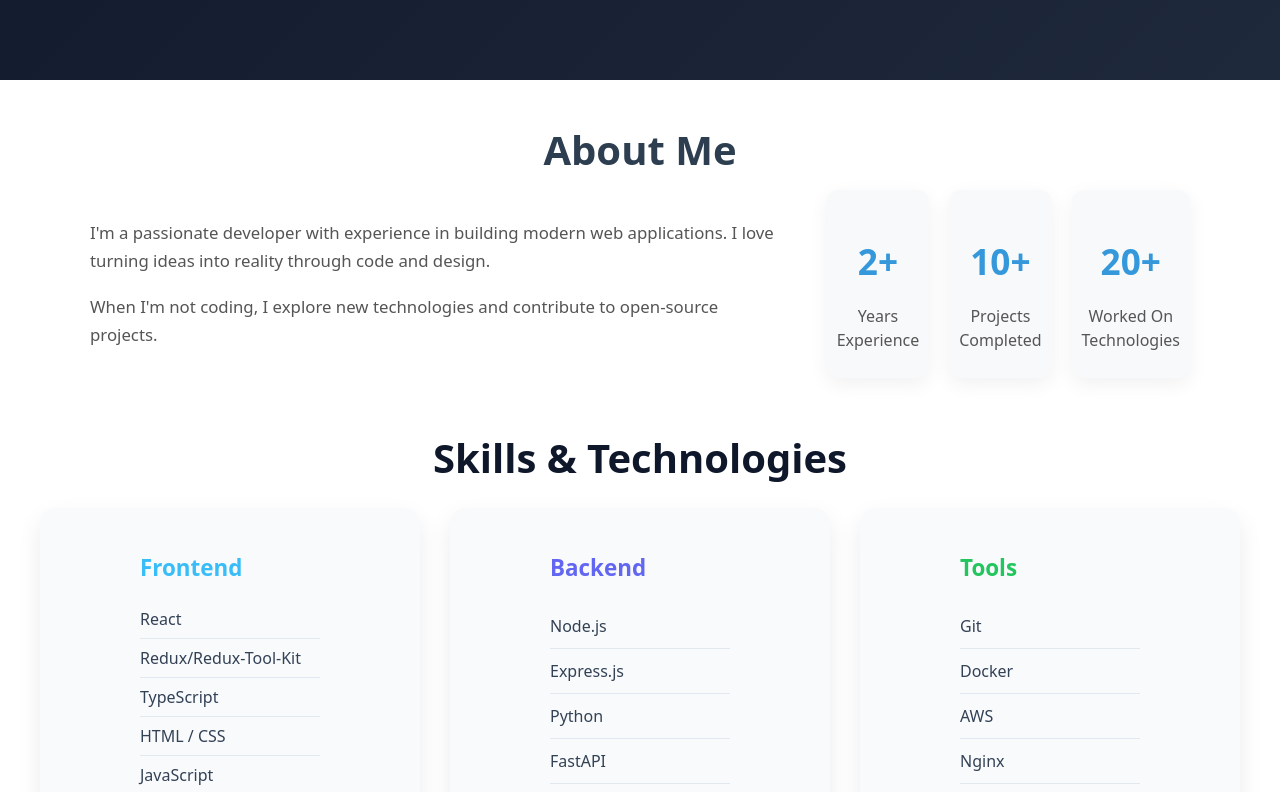
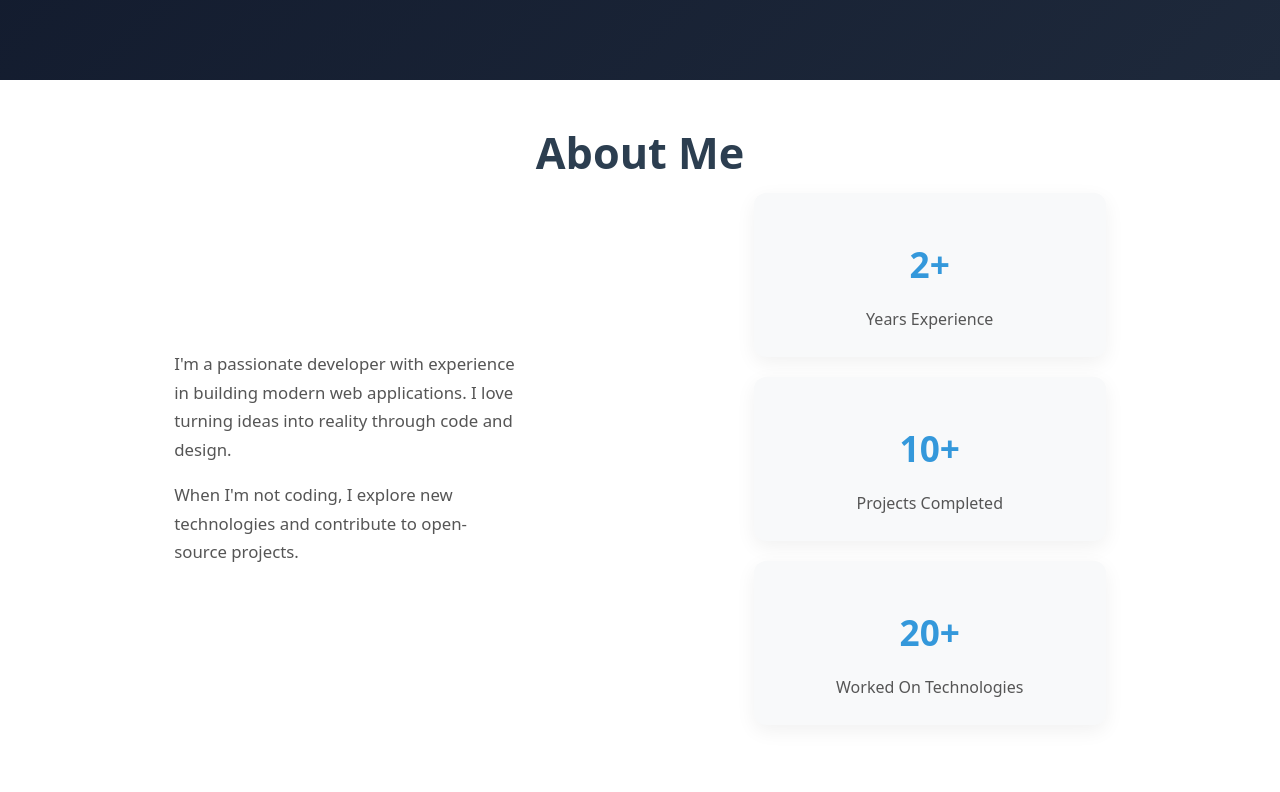
Before and after one commit to ARYAN-SHU/My-portfolio, a React (Vite) app: page / in a window 1280 px wide. Shown: the part 560-1352 px from the top of the page. Built offline with nearby package versions, Linux system fonts and the light colour scheme.

Commit message:
Refactor About, Certifications, Contact, and Skills components for improved styling and layout

```diff
--- a/src/components/About.tsx
+++ b/src/components/About.tsx
@@ -3,7 +3,7 @@ const About = () => {
     <section
       id="about"
       style={{
-        padding: "7px 5px",
+        padding: "5px 4rem",
         background: "#ffffff",
       }}
     >
@@ -16,8 +16,8 @@ const About = () => {
         <h2
           style={{
             textAlign: "center",
-            fontSize: "2.5rem",
-            marginBottom: "10px",
+            fontSize: "2.7rem",
+            marginBottom: "7px",
             color: "#2c3e50",
           }}
         >
@@ -26,14 +26,16 @@ const About = () => {
 
         <div
           style={{
-            display: "grid",
-            gridTemplateColumns: "2fr 1fr",
-            gap: "40px",
+            display: "inline-flex",
+            gap: "70px",
             alignItems: "center",
+            justifyContent: "space-around",
           }}
         >
           {/* About Text */}
-          <div>
+          <div style={{
+            width: "31%"
+          }} >
             <p
               style={{
                 fontSize: "1.05rem",
@@ -62,7 +64,8 @@ const About = () => {
           {/* Stats */}
           <div
             style={{
-              display: "flex",
+              display: "grid",
+              width:"32%",
               gridTemplateColumns: "1fr",
               gap: "20px",
 
--- a/src/components/certification.tsx
+++ b/src/components/certification.tsx
@@ -6,6 +6,7 @@ const Certifications = () => {
 
   return (
     <section
+      id="certifications"
       style={{
         padding: "80px 20px",
         backgroundColor: "#0f172a",
--- a/src/components/contact.tsx
+++ b/src/components/contact.tsx
@@ -1,8 +1,9 @@
 const Contact = () => {
   return (
     <section
+      id="contact"
       style={{
-        padding: "80px 20px",
+        padding: "2rem 1rem",
         background: "linear-gradient(135deg, #f8f9fa, #eef2f7)",
       }}
     >
@@ -15,7 +16,7 @@ const Contact = () => {
         <h2
           style={{
             textAlign: "center",
-            fontSize: "2.5rem",
+            fontSize: "2.2rem",
             marginBottom: "10px",
             color: "#2c3e50",
           }}
@@ -27,74 +28,76 @@ const Contact = () => {
           style={{
             textAlign: "center",
             color: "#6b7280",
-            marginBottom: "50px",
+            marginBottom: "3rem",
             fontSize: "1rem",
           }}
         >
           Have a project or idea? Let’s build something amazing together 🚀
         </p>
 
+        {/* Main Content */}
         <div
           style={{
-            display: "grid",
-            gridTemplateColumns: "1fr 1fr",
-            gap: "40px",
+            display: "flex",
+            flexWrap: "wrap",
+            gap: "2rem",
+            justifyContent: "center",
+            alignItems: "stretch",
           }}
         >
-          {/* Left Side */}
+          {/* Left Card */}
           <div
             style={{
+              flex: "1 1 280px",
+              maxWidth: "400px",
               background: "#ffffff",
-              padding: "32px",
+              padding: "1.2rem",
               borderRadius: "14px",
               boxShadow: "0 10px 30px rgba(0,0,0,0.08)",
             }}
           >
-            <h3
-              style={{
-                marginBottom: "15px",
-                color: "#2c3e50",
-              }}
-            >
+            <h3 style={{ marginBottom: "1rem", color: "#2c3e50" }}>
               Contact Info
             </h3>
 
             <p
-              style={{
-                marginBottom: "20px",
-                color: "#555",
-                lineHeight: "1.6",
-              }}
+              style={{ marginBottom: "1.5rem", color: "#555", lineHeight: 1.6 }}
             >
-              I’m always open to new opportunities, collaborations, and creative ideas.
+              I’m always open to new opportunities, collaborations, and creative
+              ideas.
             </p>
 
-            <p style={{ marginBottom: "10px" }}>
+            <p style={{ marginBottom: "0.6rem" }}>
               <strong>Email:</strong> yadava84569@gmail.com
             </p>
-            <p style={{ marginBottom: "10px" }}>
-              <strong>Mobile No:</strong> +91 7398 869 968
+            <p style={{ marginBottom: "0.6rem" }}>
+              <strong>Mobile:</strong> +91 7398 869 968
             </p>
             <p>
               <strong>Location:</strong> Noida, India
             </p>
           </div>
 
-          {/* Right Side */}
-          <form
+          {/* Right Card (Form) */}
+          <div
             style={{
+              flex: "1 1 280px",
+              maxWidth: "420px",
               background: "#ffffff",
-              padding: "32px",
+              padding: "1.2rem",
               borderRadius: "14px",
               boxShadow: "0 10px 30px rgba(0,0,0,0.08)",
             }}
           >
-            <h3
+            <form
               style={{
-                marginBottom: "20px",
-                color: "#2c3e50",
+                display: "flex",
+                flexDirection: "column",
+                gap: "0.8rem",
+                textAlign: "center",
               }}
             >
+              <h3 style={{ marginBottom: "0.8rem", color: "#2c3e50" }}>
                 Send a Message
               </h3>
 
@@ -114,15 +117,15 @@ const Contact = () => {
 
               <textarea
                 placeholder="Your Message"
-              rows={5}
+                rows={4}
                 required
-              style={inputStyle}
+                style={{ ...inputStyle, resize: "none" }}
               />
 
               <button
                 type="submit"
                 style={{
-                width: "100%",
+                  marginTop: "0.5rem",
                   padding: "14px",
                   fontSize: "1rem",
                   fontWeight: "600",
@@ -138,18 +141,19 @@ const Contact = () => {
             </form>
           </div>
         </div>
+      </div>
     </section>
   );
 };
 
 const inputStyle: React.CSSProperties = {
   width: "100%",
-  padding: "14px",
-  marginBottom: "18px",
+  padding: "0.75rem 1rem",
   borderRadius: "8px",
   border: "1px solid #ddd",
-  fontSize: "0.95rem",
+  fontSize: "1rem",
   outline: "none",
+  textAlign: "center",
 };
 
 export default Contact;
--- a/src/components/skills.tsx
+++ b/src/components/skills.tsx
@@ -3,7 +3,7 @@ const Skills = () => {
     <section
       id="skills"
       style={{
-        padding: "10px 5px",
+        padding: "1rem",
         backgroundColor: "#ffffff",
       }}
     >
@@ -35,7 +35,8 @@ const Skills = () => {
           <div
             style={{
               background: "#f8fafc",
-              padding: "20px 100px",
+              margin: "1rem 2.2rem",
+              padding: "1rem 2rem",
               borderRadius: "16px",
               boxShadow: "0 10px 25px rgba(0,0,0,0.08)",
             }}
@@ -56,7 +57,7 @@ const Skills = () => {
                   <li
                     key={index}
                     style={{
-                      padding: "7px 0",
+                      padding: "7px 10px",
                       borderBottom: "1px solid #e2e8f0",
                       color: "#334155",
                       fontSize: "1rem",
@@ -73,7 +74,8 @@ const Skills = () => {
           <div
             style={{
               background: "#f8fafc",
-              padding: "20px 100px",
+              margin: "1rem 2.2rem",
+              padding: "1rem 2rem",
               borderRadius: "16px",
               boxShadow: "0 10px 25px rgba(0,0,0,0.08)",
             }}
@@ -101,7 +103,7 @@ const Skills = () => {
                 <li
                   key={index}
                   style={{
-                    padding: "10px 0",
+                    padding: "10px",
                     borderBottom: "1px solid #e2e8f0",
                     color: "#334155",
                     fontSize: "1rem",
@@ -117,7 +119,8 @@ const Skills = () => {
           <div
             style={{
               background: "#f8fafc",
-              padding: "20px 100px",
+              margin: "1rem 2.2rem",
+              padding: "1rem 2rem",
               borderRadius: "16px",
               boxShadow: "0 10px 25px rgba(0,0,0,0.08)",
             }}
@@ -138,7 +141,7 @@ const Skills = () => {
                   <li
                     key={index}
                     style={{
-                      padding: "10px 0",
+                      padding: "10px",
                       borderBottom: "1px solid #e2e8f0",
                       color: "#334155",
                       fontSize: "1rem",
```
Lines whose indentation alone changed are shown as unchanged.
